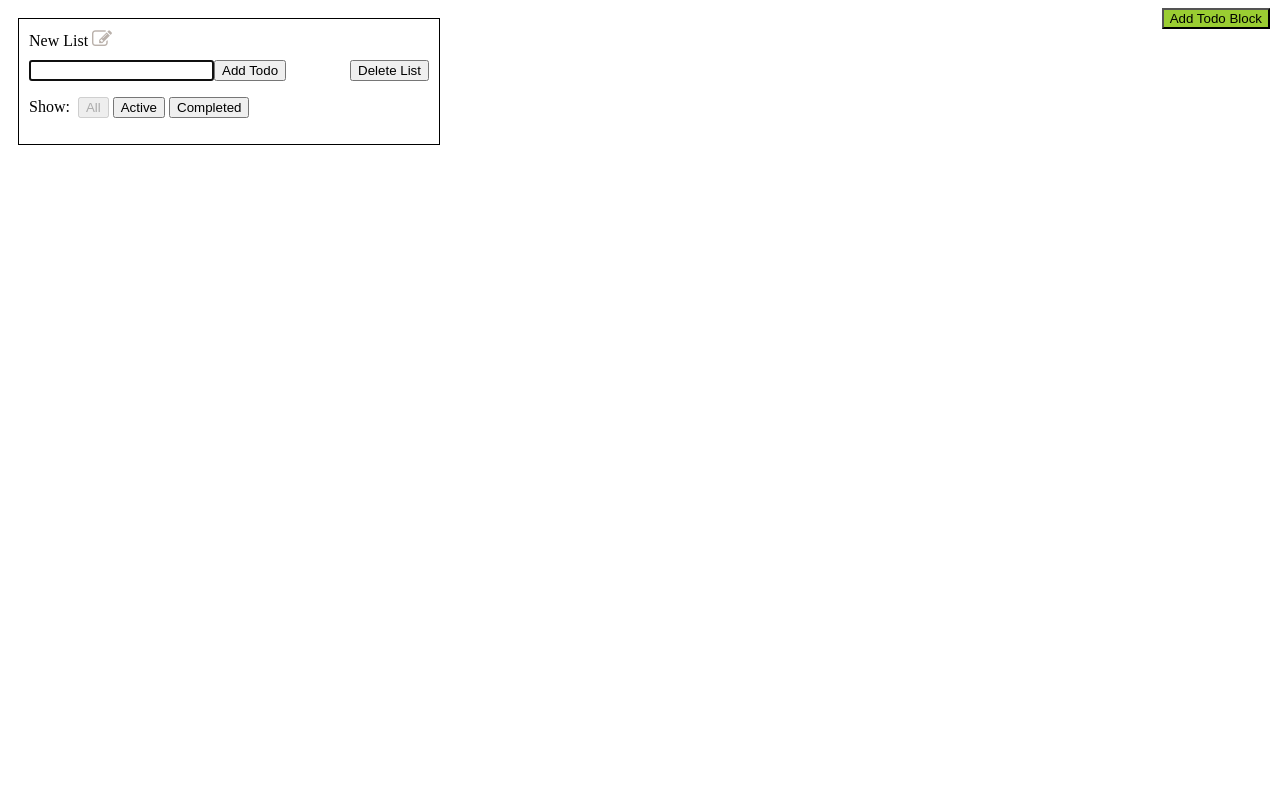
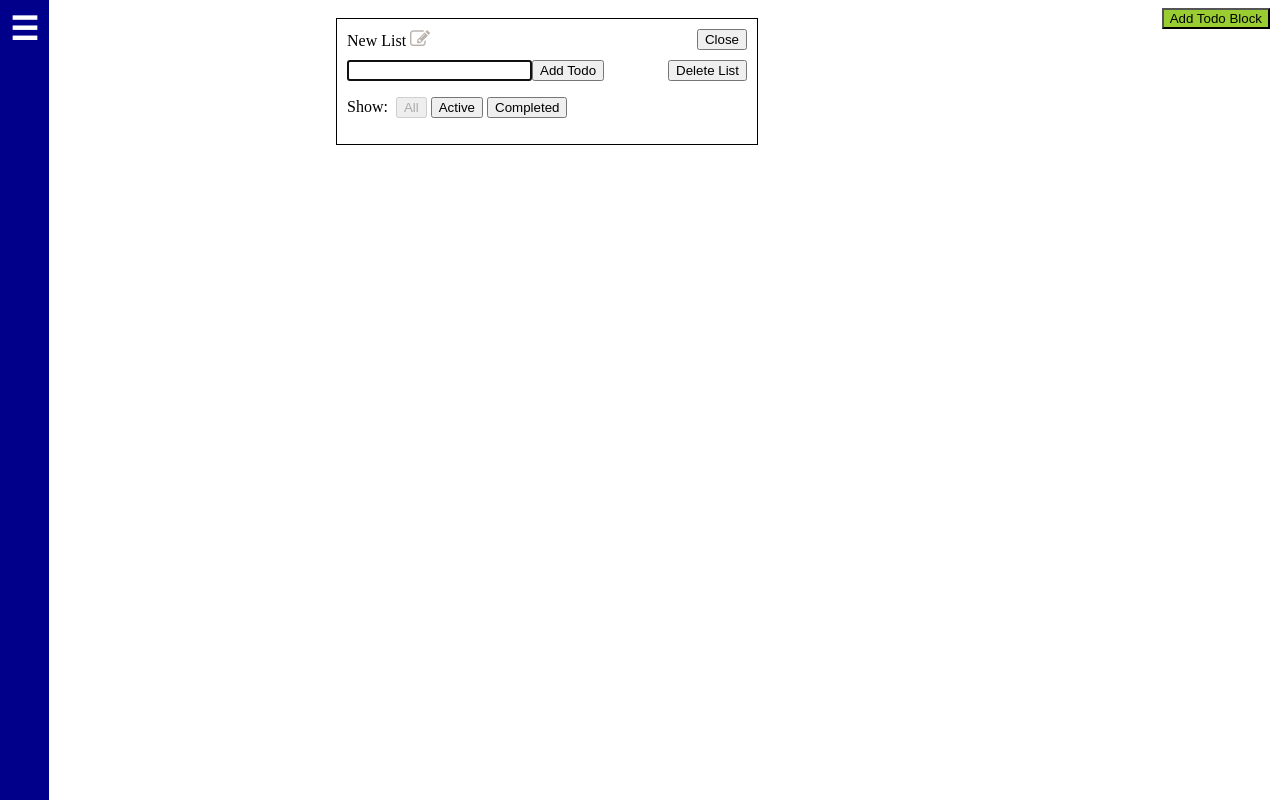
Before and after one commit to YanaMIvanova/todo-list-app, a React (Create React App) app: page / in a window 1280 px wide. Both pictures are taken after a click on the button "Add Todo Block". Built offline with nearby package versions, Linux system fonts and the light colour scheme.

Commit message:
Func - change layout and add sidebar

```diff
--- a/public/index.html
+++ b/public/index.html
@@ -17,8 +17,10 @@
             }
 
             .todoblocks {
+                margin: 0 318px;
                 display: flex;
                 align-items: flex-start;
+                justify-content: space-between;
                 flex-wrap: wrap;
             }
 
@@ -51,6 +53,19 @@
             .filter-button {
                 margin-left: 4px;
             }
+
+            .dashboard {
+                height: 100%;
+                position: fixed;
+                top: 0;
+                left: 0;
+                background-color: darkblue;
+                color: white;
+                overflow-x: hidden;
+                transition: 0.5s;
+                padding: 10px;
+                margin: unset;
+            }
         </style>
     </head>
     <body>
--- /dev/null
+++ b/src/components/Dashboard.js
@@ -0,0 +1,9 @@
+import React from 'react'
+
+const Dashboard = () => (
+    <h1 className="dashboard">
+        ☰
+    </h1>
+)
+
+export default Dashboard
--- a/src/components/TodoBlockHeader.js
+++ b/src/components/TodoBlockHeader.js
@@ -22,6 +22,14 @@ class TodoBlockHeader extends Component {
                     className="fa fa-edit"
                 />
             )}
+            <button
+                style={{
+                    float: "right"
+                }}
+                onClick={() => console.log("close block")}
+            >
+                Close
+            </button>
         </div>
     }
 }
--- a/src/containers/TodoBlockContainer.js
+++ b/src/containers/TodoBlockContainer.js
@@ -4,6 +4,7 @@ import { deleteTodoBlock, setCurrentTodoBlock } from "../actions/todoBlocks"
 import { blocksSelector, currentTodoBlockIdSelector } from '../reducers'
 import AddTodoBlockButton from '../components/AddTodoBlockButton'
 import TodoBlock from '../components/TodoBlock'
+import Dashboard from "../components/Dashboard";
 
 class TodoBlockContainer extends Component {
     state = {
@@ -42,6 +43,7 @@ class TodoBlockContainer extends Component {
             <div
                 className="todoblocks"
             >
+                <Dashboard />
                 {
                     blocks.map(block =>
                         <TodoBlock
```
